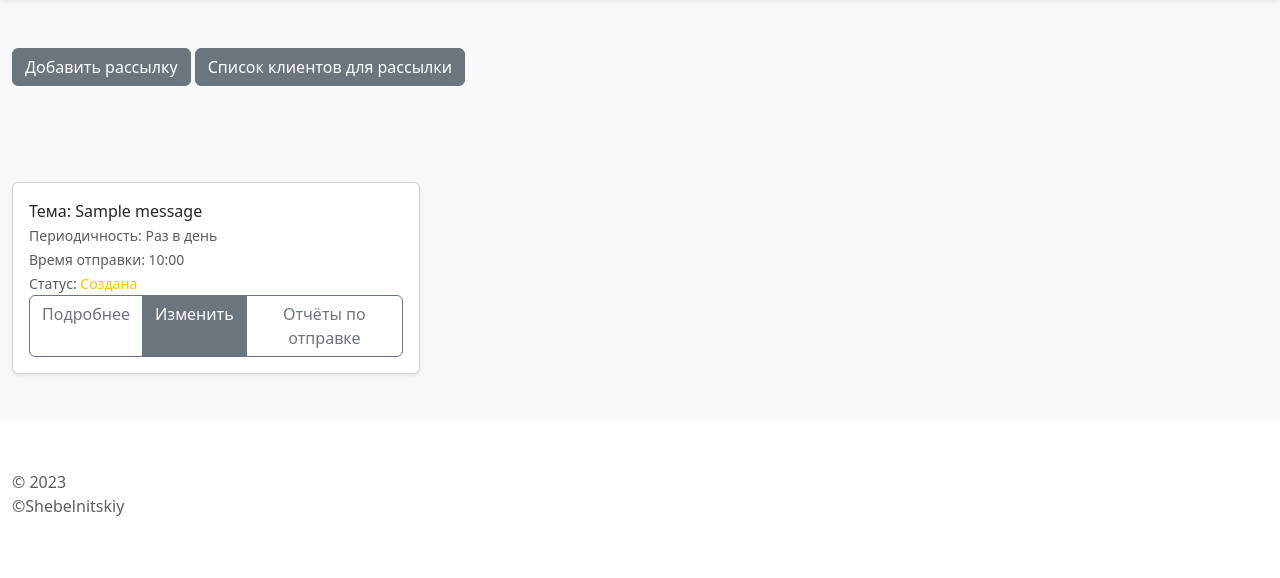
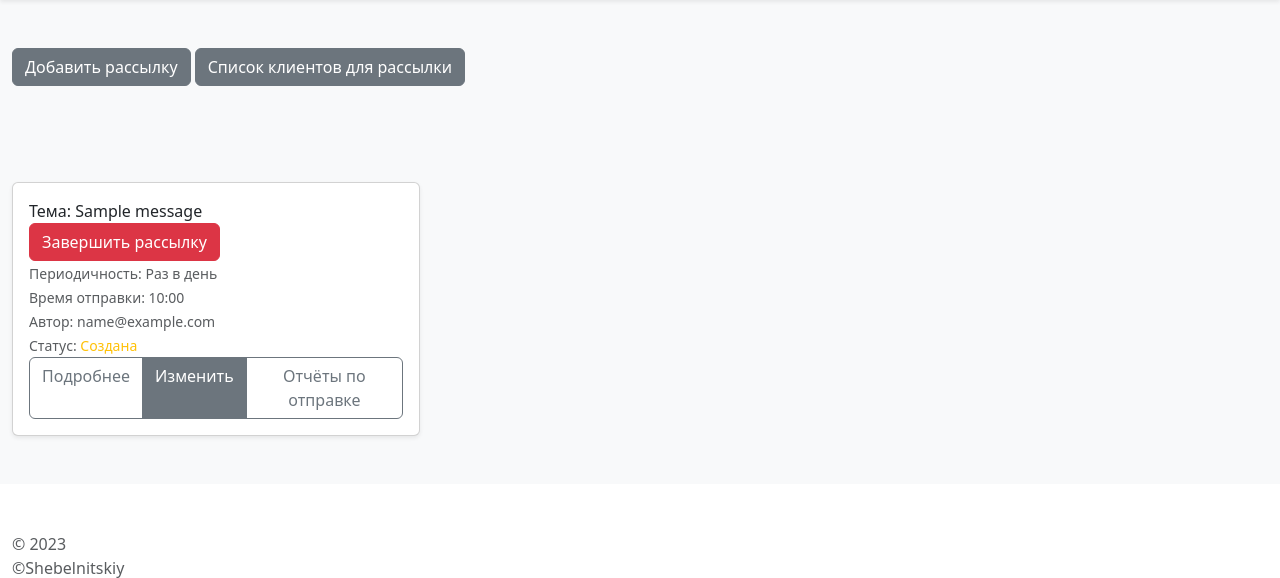
Before and after one commit to Shebelnitskii/django_coursework, a Django app: page /message_list/ in a window 1280 px wide. Shown: the part 56-634 px from the top of the page. Run offline with Django 5.2, Linux system fonts and the light colour scheme; a user stored in the database is signed in; tables that the repository leaves empty hold one stand-in row (values such as "Sample post"); parts of the project's set-up code (start-up, migrations or seed data) failed here and were passed over; some libraries are stand-ins or nearby versions.

Commit message:
last fix of the project

```diff
--- a/main/templates/main/client_list.html
+++ b/main/templates/main/client_list.html
@@ -1,6 +1,5 @@
 {% extends 'main/base.html' %}
 {% block content %}
-{% if user.is_staff %}
 <div class="album py-5 bg-body-tertiary" style="justify-content: center;">
     <div class="container">
         <h5 class="card-title text-muted text-center font-weight-bold">Клиенты для рассылки</h5>
@@ -26,5 +25,4 @@
         </div>
     </div>
 </div>
-{% endif %}
 {% endblock %}
--- a/main/templates/main/message_detail.html
+++ b/main/templates/main/message_detail.html
@@ -9,6 +9,7 @@
                         <p>Тема письма: {{ message.letter_subject }}</p>
                         <p>Текст письма: {{ message.letter_body }}</p>
                         <p>Время отправки: {{ message.mailing_time }}</p>
+                        <p>Автор: {{ message.owner }}</p>
                         <p>Периодичность отправки: {{ message.get_periodicity_display }}</p>
                         <p>
                             <span>Статус:</span>
--- a/main/templates/main/message_list.html
+++ b/main/templates/main/message_list.html
@@ -3,19 +3,27 @@
 <div class="album py-5 bg-body-tertiary" style="justify-content: center;">
     <div class="container">
         <a href="{% url 'main:message_create' %}" class="btn btn-secondary"> Добавить рассылку </a>
+        {% if user.is_staff%}
         <a href="{% url 'main:client_list' %}" class="btn btn-secondary"> Список клиентов для рассылки </a>
+        {% endif %}
     </div>
 </div>
 <div class="album py-5 bg-body-tertiary">
     <div class="container">
         <div class="row row-cols-1 row-cols-sm-2 row-cols-md-3 g-3">
             {% for message in message_list %}
+            {% if message.owner == user or user.is_staff%}
             <div class="col">
                 <div class="card shadow-sm">
                     <div class="card-body">
                         <p class="card-text">Тема: {{ message.letter_subject }}</p>
+                        {% if user.is_staff and message.mailing_status != 'completed' %}
+                        <a href="{% url 'main:complete_mailing' pk=message.pk %}"
+                           class="btn btn-danger">Завершить рассылку</a>
+                        {% endif %}
                         <p><small class="text-body-secondary">Периодичность: {{ message.get_periodicity_display }}</small></p>
                         <p><small class="text-body-secondary">Время отправки: {{ message.mailing_time }}</small></p>
+                        <p><small class="text-body-secondary">Автор: {{ message.owner }}</small></p>
                         <p>
                             <small>
                                 <span class="text-body-secondary">Статус:</span>
@@ -32,8 +40,10 @@
                             <div class="btn-group">
                                 <a href="{% url 'main:message_detail' pk=message.pk %}"
                                    class="btn btn-outline-secondary">Подробнее</a>
+                                {% if message.owner == user %}
                                 <a href="{% url 'main:message_update' pk=message.pk %}"
                                    class="btn btn-secondary">Изменить</a>
+                                {% endif %}
                                 <a href="{% url 'main:mailinglogs_list' %}"
                                    class="btn btn-outline-secondary">Отчёты по отправке</a>
                             </div>
@@ -41,6 +51,7 @@
                     </div>
                 </div>
             </div>
+            {% endif %}
             {% endfor %}
         </div>
     </div>
--- a/main/urls.py
+++ b/main/urls.py
@@ -1,20 +1,22 @@
 from django.contrib.staticfiles.urls import staticfiles_urlpatterns
 from django.urls import path
 from main.views import index, MessageListView, MessageCreateView, MessageUpdateView, MessageDetailView, \
-    MessageDeleteView, ClientCreateView, CleitnListView, ClientDeleteView, LogsListView, LogsDetailView
+    MessageDeleteView, ClientCreateView, CleitnListView, ClientDeleteView, LogsListView, LogsDetailView, \
+    complete_mailing
 
 app_name = 'main'
 urlpatterns = [
-    path('', index, name='main'),
-    path('message_list/', MessageListView.as_view(), name='message_list'),
-    path('message_form/', MessageCreateView.as_view(), name='message_create'),
-    path('message_form/<int:pk>/update/', MessageUpdateView.as_view(), name='message_update'),
-    path('message_detail/<int:pk>/', MessageDetailView.as_view(), name='message_detail'),
-    path('message_delete/<int:pk>/delete/', MessageDeleteView.as_view(), name='message_delete'),
-    path('client_list/', CleitnListView.as_view(), name='client_list'),
-    path('client/create/', ClientCreateView.as_view(), name='client_create'),
-    path('client/<int:pk>/delete/', ClientDeleteView.as_view(), name='client_delete'),
-    path('mailinglogs_list/', LogsListView.as_view(), name='mailinglogs_list'),
-    path('mailinglogs_detail/<int:pk>/', LogsDetailView.as_view(), name='mailinglogs_detail'),
+                  path('', index, name='main'),
+                  path('message_list/', MessageListView.as_view(), name='message_list'),
+                  path('message_form/', MessageCreateView.as_view(), name='message_create'),
+                  path('message_form/<int:pk>/update/', MessageUpdateView.as_view(), name='message_update'),
+                  path('message_detail/<int:pk>/', MessageDetailView.as_view(), name='message_detail'),
+                  path('message_delete/<int:pk>/delete/', MessageDeleteView.as_view(), name='message_delete'),
+                  path('client_list/', CleitnListView.as_view(), name='client_list'),
+                  path('client/create/', ClientCreateView.as_view(), name='client_create'),
+                  path('client/<int:pk>/delete/', ClientDeleteView.as_view(), name='client_delete'),
+                  path('mailinglogs_list/', LogsListView.as_view(), name='mailinglogs_list'),
+                  path('mailinglogs_detail/<int:pk>/', LogsDetailView.as_view(), name='mailinglogs_detail'),
+                  path('complete_mailing/<int:pk>/', complete_mailing, name='complete_mailing'),
 
               ] + staticfiles_urlpatterns()
--- a/main/views.py
+++ b/main/views.py
@@ -1,6 +1,6 @@
 from django.contrib.auth.mixins import LoginRequiredMixin
 from django.db.models import Count
-from django.shortcuts import render, redirect
+from django.shortcuts import render, redirect, get_object_or_404
 from django.urls import reverse, reverse_lazy
 from django.views import generic
 
@@ -71,6 +71,16 @@ class MessageUpdateView(generic.UpdateView):
 
     def get_success_url(self):
         return reverse('main:message_list')
+
+
+def complete_mailing(request, pk):
+    message = get_object_or_404(Message, id=pk)
+
+    # Изменяем статус рассылки на 'completed'
+    message.mailing_status = 'completed'
+    message.save()
+
+    return redirect('main:message_list')
 
 
 class MessageDetailView(generic.DetailView):
```
Also changed, not shown: main/templates/main/message_form.html (indentation only).
